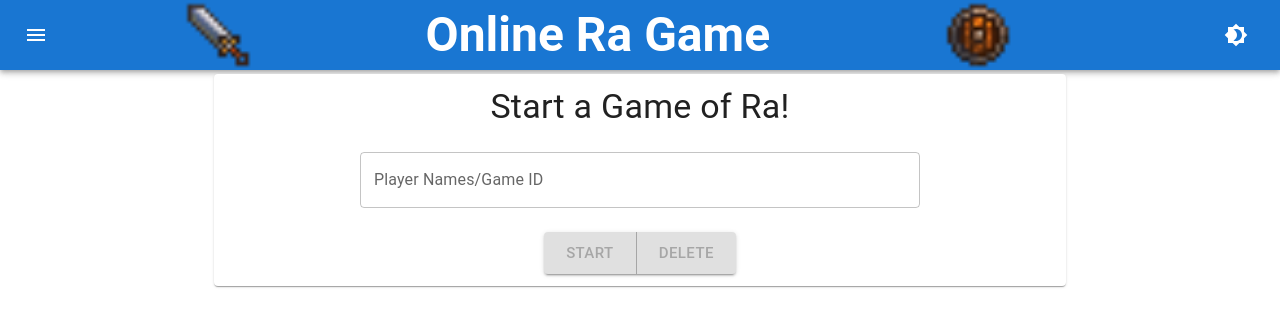
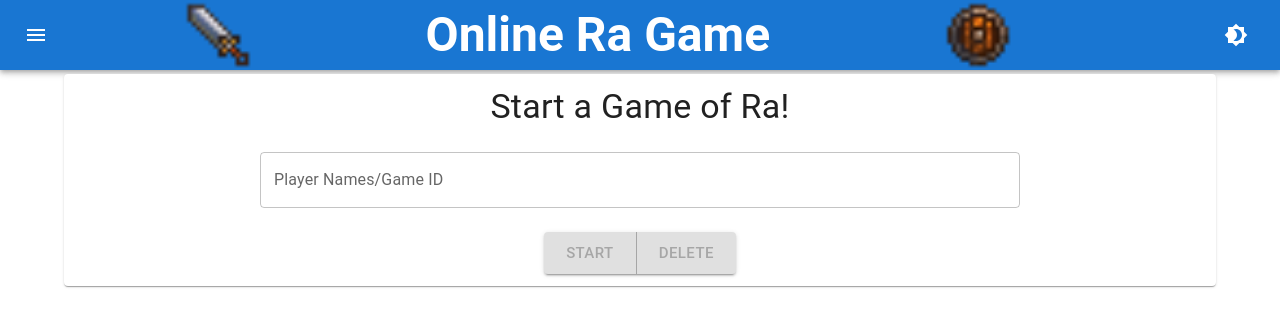
Before and after one commit to albertszeng/ra, a React (Create React App) app in the folder frontend/: page / in a window 1280 px wide. Shown: the top 326 px of the page. Built offline with nearby package versions, Linux system fonts and the light colour scheme; no server answers.

Commit message:
increase width on larger devices

```diff
--- a/frontend/src/App.tsx
+++ b/frontend/src/App.tsx
@@ -65,7 +65,7 @@ function App() {
             </IconButton>
           </Toolbar>
         </AppBar>
-        <Container maxWidth="md">
+        <Container maxWidth="lg">
           <Grid container spacing={2}>
             <Grid xs />
             <Grid xs={12}>
```
